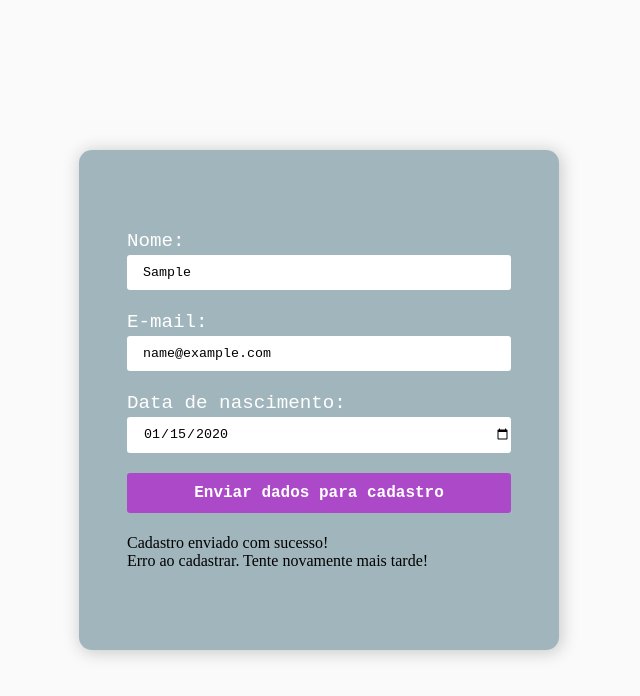
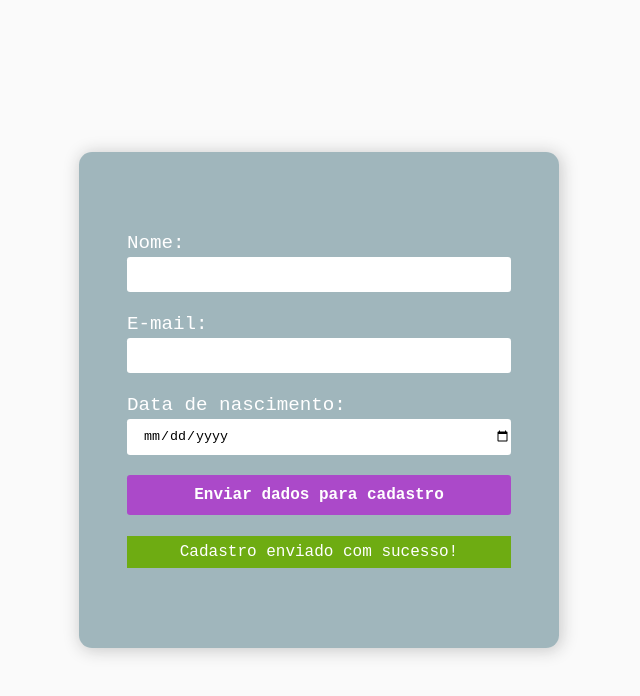
Before and after one commit to avilacamilla/register-component-angular, an Angular app: page / in a window 1280 px wide. Both pictures are taken after typing "Sample", "name@example.com", "2020-01-15" into the empty fields and a click on the button "Enviar dados para cadastro". Shown: the top 696 px of the page, without its empty margins (321-961 px from the left). Built offline with nearby package versions, Linux system fonts and the light colour scheme.

Commit message:
feature: Adiciona ngModel para controlar os dados dos inputs

```diff
--- a/src/app/form/form.component.html
+++ b/src/app/form/form.component.html
@@ -1,28 +1,35 @@
-<form class="form-container">
+<form class="form-container" (ngSubmit)="onSubmit()">
     <div *ngFor="let field of fields" class="form-input-container">
       <label
         [for]="field.id"
-            class="form-label"
-        >
+        class="form-label">
         {{ field.label }}
       </label>
       <input
+        [(ngModel)]="formData[field.id]"
         [type]="field.type"
         [id]="field.id"
         class="form-input"
+        [name]="field.id"
+        required
       />
     </div>
     <div class="form-btn-container">
-        <button class="form-btn-send">
+      <button type="submit" class="form-btn-send">
         Enviar dados para cadastro
       </button>
     </div>
     <div class="form-message-container">
-        <p class="form-message-success">
+      <p
+        class="form-message success hidden-message"
+        [class.hidden-message]="!showSuccessMessage">
         Cadastro enviado com sucesso!
       </p>
-        <p class="form-message-error">
-            Erro ao cadastrar. Tente novamente mais tarde!
+      <p
+        class="form-message error hidden-message"
+        [class.hidden-message]="!showErrorMessage"
+        >
+        Preencha todos os campos!
       </p>
     </div>
   </form>
```
Lines whose indentation alone changed are shown as unchanged.
